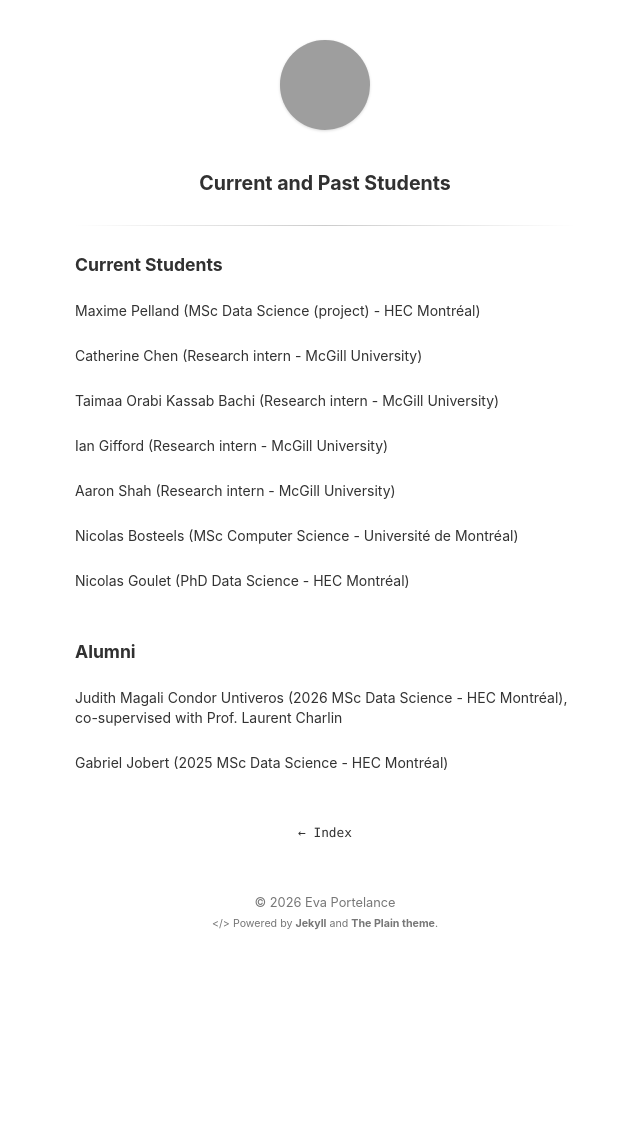
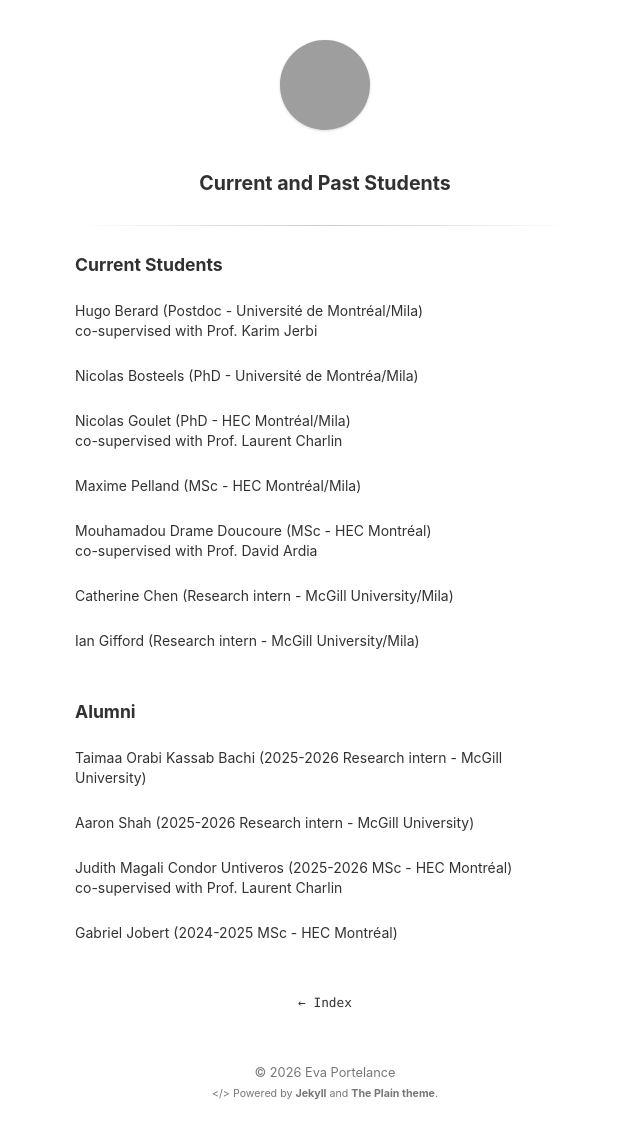
Before and after one commit to evaportelance/evaportelance.github.io, a Jekyll site: the page built from lab.html, in a window 1280 px wide, cut to the strip 0-1139 px from the top of the page. Shown: the whole strip, without its empty margins (315-955 px from the left). Built offline with Jekyll 4.4.1, drawn with Linux system fonts in a browser that asks for light colours; before the commit the page ends 969 px from its top, so only the background shows below that; grey boxes are pictures that could not be loaded.

```diff
--- a/contact.html
+++ b/contact.html
@@ -19,9 +19,9 @@ title: Contact
 		<li>
 			<a href="http://www.github.com/evaportelance"><b>Github</b></a>
 		</li>
-		<li>
+		<!-- <li>
 			<a href="https://x.com/EvaPortelance"><b>X/Twitter</b></a>
-		</li>
+		</li> -->
 		<li>
 			<a href="http://www.linkedin.com/in/eva-portelance-b1b1811b8"><b>LinkedIn</b></a>
 		</li>
--- a/index.html
+++ b/index.html
@@ -40,7 +40,7 @@ title: Eva Portelance
 					<a href="./research.html"><h4>Research</h4></a>
 				</li>
 				<li>
-					<a href="./media.html"><h4>In the Media</h4></a>
+					<a href="./media.html"><h4>Public Scholarship</h4></a>
 				</li>
 				<li>
 				<a href="./contact.html"><h4>Contact</h4></a>
--- a/lab.html
+++ b/lab.html
@@ -9,13 +9,16 @@ title: Current and Past Students
 		<h4>Current Students</h4>
 		<p>
 			<ul>
-			<li>Maxime Pelland (MSc Data Science (project) - HEC Montréal)</li>
-			<li>Catherine Chen (Research intern - McGill University)</li>
-			<li>Taimaa Orabi Kassab Bachi (Research intern - McGill University)</li>
-			<li>Ian Gifford (Research intern - McGill University)</li>
-			<li>Aaron Shah (Research intern - McGill University)</li>
-			<li>Nicolas Bosteels (MSc Computer Science - Université de Montréal)</li>
-			<li>Nicolas Goulet (PhD Data Science - HEC Montréal)</li>
+			<li>Hugo Berard (Postdoc - Université de Montréal/Mila)
+				<br>co-supervised with Prof. Karim Jerbi</li>
+			<li>Nicolas Bosteels (PhD - Université de Montréa/Mila)</li>
+			<li>Nicolas Goulet (PhD - HEC Montréal/Mila)
+				<br>co-supervised with Prof. Laurent Charlin</li>
+			<li>Maxime Pelland (MSc - HEC Montréal/Mila)</li>
+			<li>Mouhamadou Drame Doucoure (MSc - HEC Montréal)
+				<br>co-supervised with Prof. David Ardia</li>
+			<li>Catherine Chen (Research intern - McGill University/Mila)</li>
+			<li>Ian Gifford (Research intern - McGill University/Mila)</li>
 			</ul>
 		</p>
 	</div>
@@ -26,8 +29,11 @@ title: Current and Past Students
 		<h4>Alumni</h4>
 		<p>
 			<ul>
-			<li>Judith Magali Condor Untiveros (2026 MSc Data Science - HEC Montréal), co-supervised with Prof. Laurent Charlin</li>
-			<li>Gabriel Jobert (2025 MSc Data Science - HEC Montréal)</li>
+			<li>Taimaa Orabi Kassab Bachi (2025-2026 Research intern - McGill University)</li>
+			<li>Aaron Shah (2025-2026 Research intern - McGill University)</li>
+			<li>Judith Magali Condor Untiveros (2025-2026 MSc - HEC Montréal)
+				<br>co-supervised with Prof. Laurent Charlin</li>
+			<li>Gabriel Jobert (2024-2025 MSc - HEC Montréal)</li>
 			</ul>
 		</p>
 	</div>
--- a/media.html
+++ b/media.html
@@ -5,6 +5,12 @@ title: In the Media
 
 
 <section>
+	<div>
+		<h3>Public policy and briefs</h3>
+		<p>
+			<a href="./pdfs/AI_publicservice_memoire.pdf">Portelance, E., A. Rigouts Terryn, and A. Taïk. <i>On compounded risks of AI use in Québec's public service</i>. Investigation on the use of AI in public services, Protecteur du citoyen: Ombudsman du Québec, July 2026.
+		</p>
+	</div>
 	<div>
 		<h3>Recorded talks and videos</h3>
 		<p>
```
Also changed, not shown: 8 other files.
